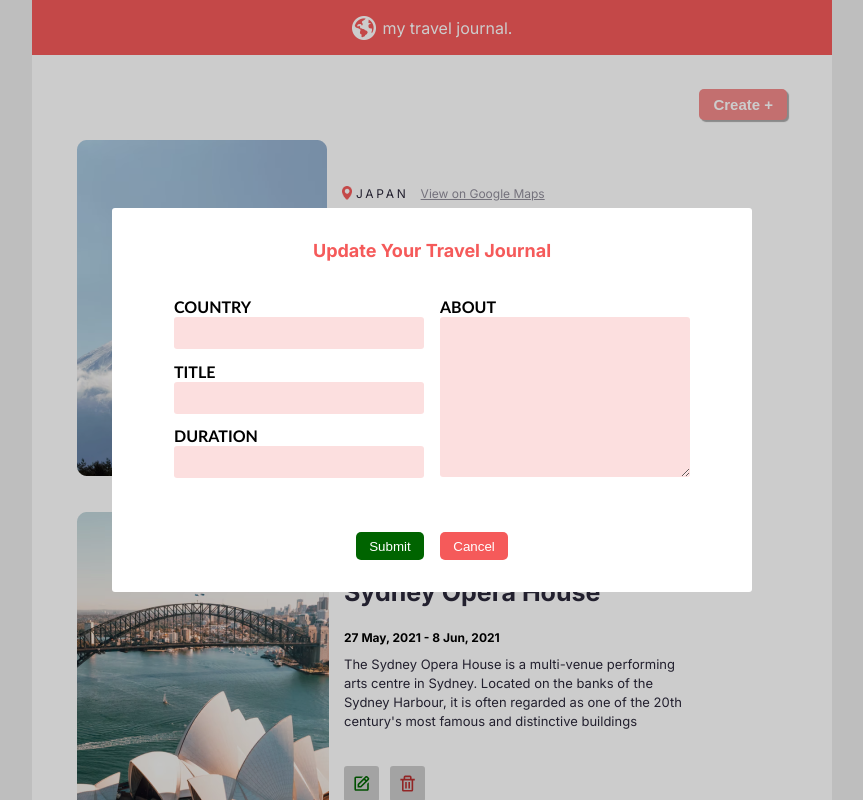
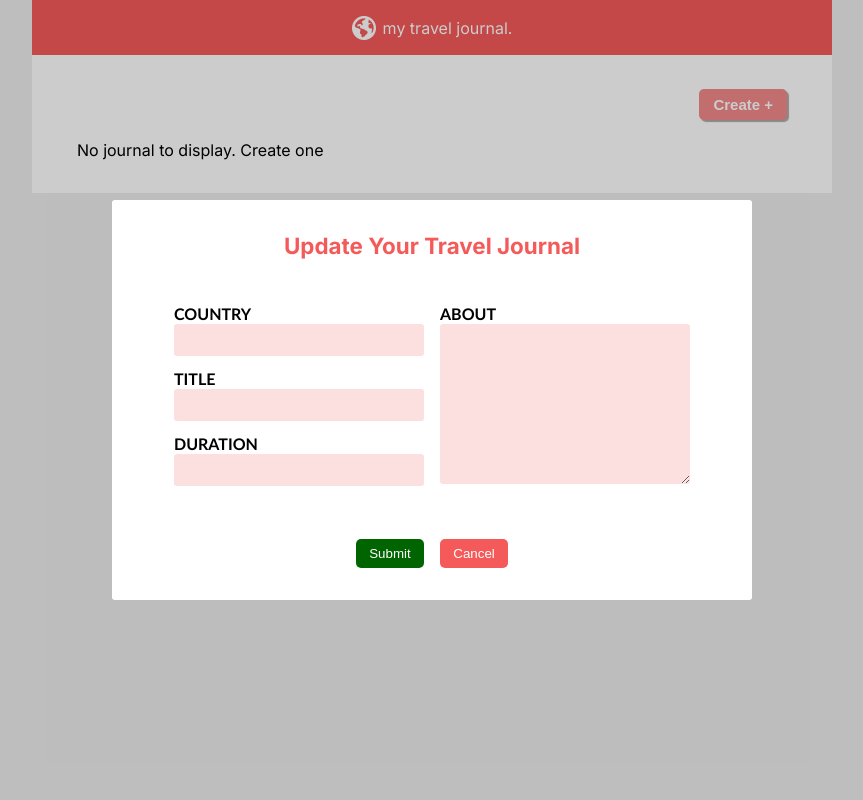
Before and after one commit to TeeHigh/my-travel-journal, a React (Vite) app: page / in a window 1280 px wide. Both pictures are taken after a click on the button "Create +". Shown: the top 800 px of the page, without its empty margins (208-1071 px from the left). Built offline with nearby package versions, Linux system fonts and the light colour scheme.

Commit message:
Modal form works

```diff
--- a/src/App.jsx
+++ b/src/App.jsx
@@ -1,15 +1,17 @@
-import Header from './components/Header'
-import Main from './components/Main'
+import React, { useState } from "react";
+import Header from "./components/Header"
+import Main from "./components/Main";
+import Modal from "./components/Modal";
 
+function App() {
+  const [isModalOpen, setIsModalOpen] = useState(false);
 
-function App({openModal}) {
   return (
-    <div className='page'>
-
+    <div className="page">
       <Header/>
-      <Main openModal={openModal}/>
+      <Main isModalOpen={isModalOpen} />
     </div>
-  )
+  );
 }
 
-export default App
+export default App;
--- a/src/components/Create.jsx
+++ b/src/components/Create.jsx
@@ -1,9 +1,8 @@
-import React from 'react'
 
-const Create = ({openModal}) => {
+const Create = ({openModal, setShowModal}) => {
     return (
         <div className='create-container'>
-            <button className='create-btn' onClick={() => openModal()} >Create +</button>
+            <button className='create-btn' onClick={() => setShowModal(true)} >Create +</button>
         </div>
     )
 }
--- a/src/components/Main.jsx
+++ b/src/components/Main.jsx
@@ -1,81 +1,59 @@
-import Card from './Card'
+import React, { useState } from 'react';
 import Create from './Create'
-import data from '../data'
-import {useState} from 'react'
+import Card from './Card';
+import Modal from './Modal'; // Updated import path
+import data from '../data';
 
-function Main({openModal}){
+function Main() {
+    const [dataArray, setDataArray] = useState([]);
+    const [showModal, setShowModal] = useState(false);
 
-    const [dataArray, setDataArray] = useState([...data])
+    // console.log(isModalOpen)
 
-    const [test, setTest] = useState(
-        dataArray.map((item) =>
-            (
-                {...item, id: dataArray.indexOf(item) + 1}
-            )
-        )
-    )
+    function addNewCard(newJournal) {
+        setDataArray((prevDataArray) => [
+            ...prevDataArray,
+            {
+                id: Date.now(), // Generate a unique ID (in practice, you might want to use a more robust method)
+                ...newJournal,
+            },
+        ]);
+        setShowModal(false);
+    }
 
-    const [handleFormChange, setHandleFormChange] = useState(
-
-        )
-
-    //Duplicate of data source stored in state
-    // const [dataArray, setDataArray] = useState([...test])
-
-    console.log("This is test", test)
-    console.log("This is dataArray", dataArray)
-
-    //Function to delete a journal
-    function deleteJournal(id){
-        console.log("delete", id)
-
-        setNewDataArray((prevDataArray) =>
-            prevDataArray.filter((item) => item.key !== id.toString())
+    function deleteJournal(id) {
+        setDataArray((prevDataArray) =>
+            prevDataArray.filter((item) => item.id !== id)
         );
     }
 
-    //Function to create a new journal
-    function addNewCard(){
-        console.log("add",)
-        setDataArray((prevDataArray) =>
-            [
-                ...prevDataArray,
-                {
-
-                }
-            ]
-        )
-        console.log("new dataArray", dataArray)
-        setTest(
-            dataArray.map((item) =>
-            (
-                {...item, id: dataArray.indexOf(item) + 1}
-            )
-        )
-        )
-    }
-
-    //Array that holds the card components
-    const [newDataArray, setNewDataArray] = useState(
-        //the item parameter is each object in the array
-        test.map((item) => (
-            <Card
-                key={item.id}
-                item={item}
-                onDelete={deleteJournal}
-                addNewCard={addNewCard}
-            />
-        ))
-    )
-
-
-
     return (
-        <main className='main'>
-            <Create addNewCard={addNewCard} openModal={openModal} />
-            {newDataArray}
+        <main className="main">
+            <div className="create-container">
+                <button className='create-btn' onClick={() => setShowModal(true)}>
+                    Create +
+                </button>
+            </div>
+            {showModal && (
+                <Modal
+                    isOpen={showModal}
+                    onClose={() => setShowModal(false)}
+                    onSubmit={addNewCard}
+                />
+            )}
+            {dataArray.length > 0 ? (
+                dataArray.map((item) => (
+                    <Card
+                        key={item.id}
+                        item={item}
+                        onDelete={() => deleteJournal(item.id)} // Pass the ID to deleteJournal
+                    />
+                ))
+            ) : (
+                <p>No journal to display. Create one</p>
+            )}
         </main>
-    )
+    );
 }
 
-export default Main
+export default Main;
--- a/src/components/Modal.jsx
+++ b/src/components/Modal.jsx
@@ -1,20 +1,46 @@
-import { useState } from "react"
+import React, { useState } from "react";
 
-const Modal = ({closeModal}) => {
+const Modal = ({ isOpen, onClose, onSubmit }) => {
+    const [formData, setFormData] = useState({
+        country: "",
+        title: "",
+        duration: "",
+        article: "",
+    });
 
+    function handleFormChange(event) {
+        const { name, value } = event.target;
+
+        // Update formData with the new value
+        setFormData((prevFormData) => ({
+            ...prevFormData,
+            [name]: value,
+        }));
+    }
+
+    function handleSubmit(event) {
+        event.preventDefault(); // Prevent the default form submission behavior
+
+        // Pass the formData to the parent component via handleForm prop
+        onSubmit(formData);
+
+        // Close the modal
+        // closeModal();
+    }
 
     return (
-        <dialog >
+        <div className={`dialog ${isOpen ? '' : 'hidden'}`}>
             <div className="modal">
                 <h4 className="modal-heading">Update your travel journal</h4>
-                <form className="form">
+                <form className="form" onSubmit={handleSubmit}>
                     <div className="inputs">
                         <div className="country-input">
                             <label htmlFor="country">Country</label>
                             <input
                                 name="country"
                                 id="country"
-                                // value={""}
+                                onChange={handleFormChange}
+                                value={formData.country}
                                 required
                             />
                         </div>
@@ -23,7 +49,8 @@ const Modal = ({closeModal}) => {
                             <input
                                 name="title"
                                 id="title"
-                                // value={""}
+                                onChange={handleFormChange}
+                                value={formData.title}
                                 required
                             />
                         </div>
@@ -32,6 +59,8 @@ const Modal = ({closeModal}) => {
                             <input
                                 name="duration"
                                 id="duration"
+                                value={formData.duration}
+                                onChange={handleFormChange}
                                 required
                             />
                         </div>
@@ -40,19 +69,24 @@ const Modal = ({closeModal}) => {
                             <textarea
                                 name="article"
                                 id="article"
-                                // value={""}
+                                onChange={handleFormChange}
+                                value={formData.article}
                                 required
                             />
                         </div>
                     </div>
                     <div className="buttons">
-                        <button id="submit" type="submit">Submit</button>
-                        <button id="closeModal" type="reset" onClick={closeModal}>Cancel</button>
+                        <button id="submit" type="submit">
+                            Submit
+                        </button>
+                        <button id="closeModal" type="button" onClick={onClose}>
+                            Cancel
+                        </button>
                     </div>
                 </form>
             </div>
-        </dialog>
-    )
-}
+        </div>
+    );
+};
 
-export default Modal
+export default Modal;
--- a/src/index.jsx
+++ b/src/index.jsx
@@ -2,13 +2,14 @@ import React from 'react'
 import ReactDOM from 'react-dom/client'
 import App from './App.jsx'
 import '../css/main.css'
-import Modal from './components/Modal'
+// import Modal from './components/Modal'
 
 
 ReactDOM.createRoot(document.getElementById('root')).render(
   <React.StrictMode>
-    <App openModal={openModal}/>
-    <Modal closeModal={closeModal} />
+    <App />
+    {/* openModal={openModal} closeModal={closeModal} */}
+    {/* <Modal closeModal={closeModal} /> */}
   </React.StrictMode>,
 )
 // ReactDOM.render(<App/>, document.getElementById('root'))
@@ -16,10 +17,10 @@ ReactDOM.createRoot(document.getElementById('root')).render(
 // let modalOpen = document.querySelector("dialog").style.display = "none" ? false : true
 
 
-function openModal(){
-  document.querySelector("dialog").style.display = "grid"
-}
+// function openModal(){
+//   document.querySelector("dialog").style.display = "grid"
+// }
 
-function closeModal(){
-  document.querySelector("dialog").style.display = "none"
-}
+// function closeModal(){
+//   document.querySelector("dialog").style.display = "none"
+// }
--- a/src/main.scss
+++ b/src/main.scss
@@ -23,6 +23,10 @@ body{
         align-items: center;
         color: #fff;
         gap: 7px;
+
+        .logo{
+            width: 24px;
+        }
     }
     .main{
         padding: 2.1rem 45px;
@@ -55,6 +59,7 @@ body{
                         letter-spacing: 0.17rem;
                         color: #2B283A;
                         margin-left: 4px;
+                        text-transform: uppercase;
                     }
                     .map-view{
                         font-size: 12px;
@@ -67,6 +72,7 @@ body{
                     margin-bottom: 19px;
                     color: #2B283A;
                     font-size: 25px;
+                    text-transform: capitalize;
                 }
                 .duration{
                     font-size: 12px;
@@ -127,27 +133,23 @@ body{
             scale: .97;
         }
     }
-    // .modal:modal{
-    //     width: 700px;
-    //     height: 400px;
-    //     display: grid;
-    //     place-items: center;
-    //     border: 1px solid black;
-    //     border-radius: 3px;
-    //     /* justify-content: center; */
-    // }
-    // .modal::backdrop{
-    //     background: rgba(0, 0, 0, 0.2);
-
-    // }
-    dialog{
+    .dialog{
+        z-index: 3;
         background: rgba(0, 0, 0, 0.2);
         height: 100vh;
         width: 100%;
         border: none;
         position: fixed;
-        // display: grid;
+        display: grid;
         place-items: center;
+        top: 0;
+        left: 0;
+    }
+    .hidden{
+        display: none;
+    }
+    .open{
+        display: grid;
     }
     .modal{
         background: #fff;
@@ -165,7 +167,7 @@ body{
 
         .modal-heading{
             text-align: center;
-            font-size: large;
+            font-size: 1.4em;
             margin-bottom: 2em;
             color: #F55A5A;
             text-transform: capitalize;
@@ -204,6 +206,8 @@ body{
                 height: 10em;
 
             }
+
+
         }
         .buttons{
             display: flex;
```
Also changed, not shown: css/main.css (+1 -1 lines).
